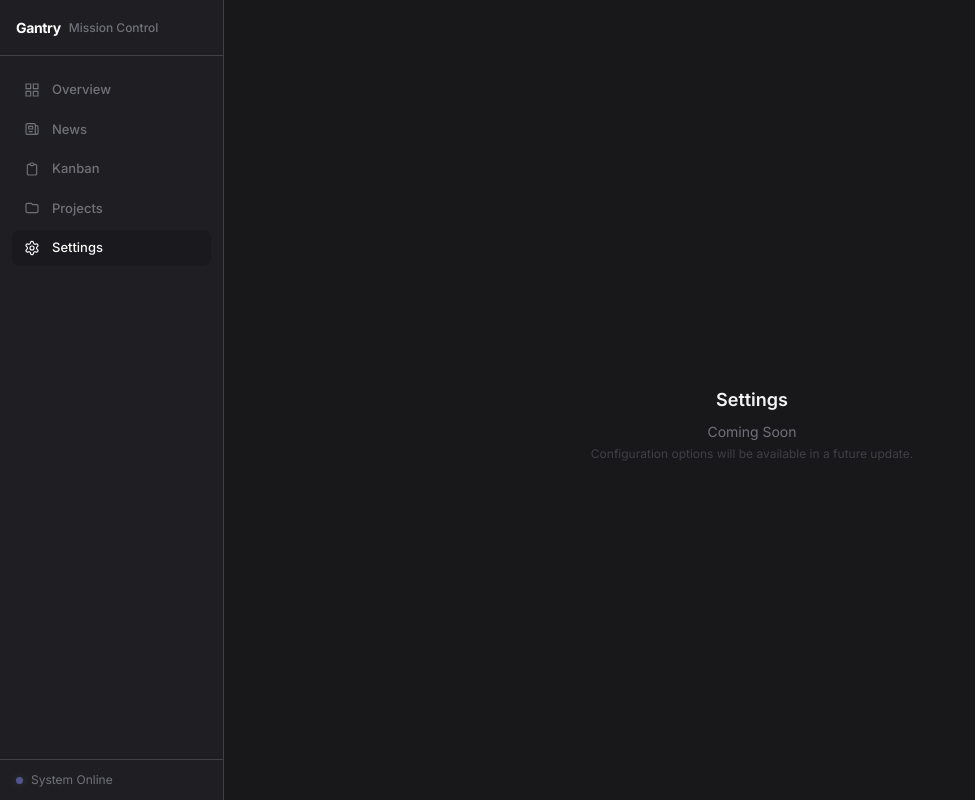
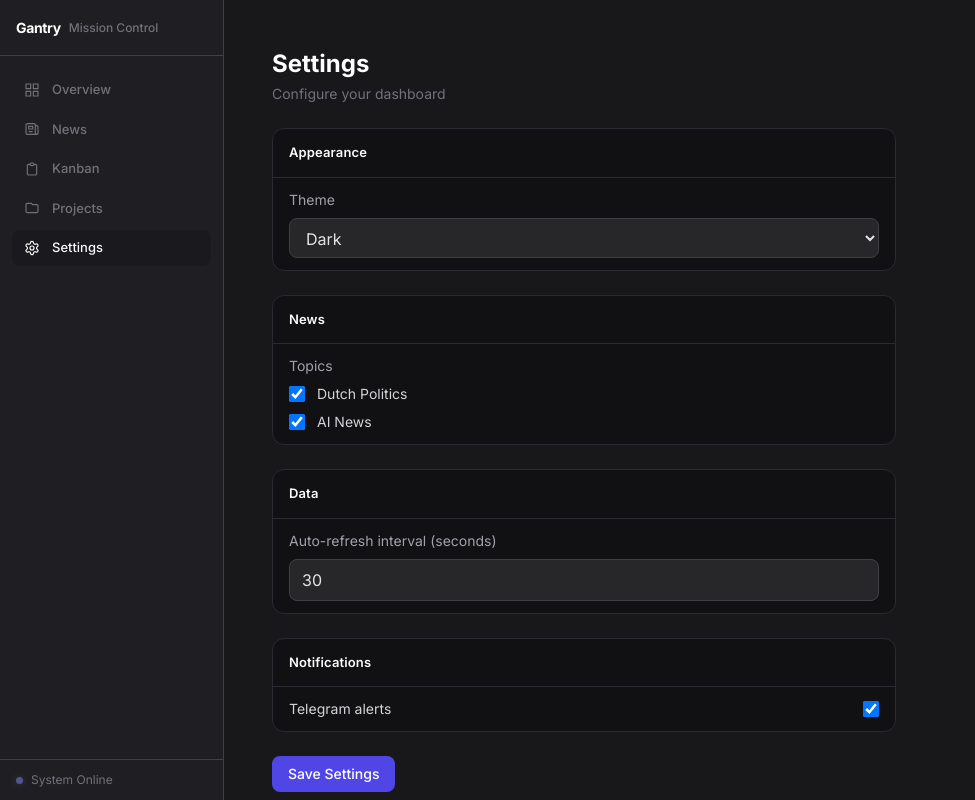
Before and after one commit to homegantry/homegantry, a SvelteKit app in the folder frontend/: page /settings in a window 1280 px wide. Shown: the whole page, without its empty margins (0-975 px from the left). Built offline with nearby package versions, Linux system fonts and the light colour scheme.

Commit message:
Add settings page with theme, news, refresh config

```diff
--- a/frontend/src/routes/settings/+page.svelte
+++ b/frontend/src/routes/settings/+page.svelte
@@ -1,7 +1,142 @@
-<div class="flex items-center justify-center h-screen">
-  <div class="text-center">
-    <h1 class="text-lg font-semibold text-zinc-100">Settings</h1>
-    <p class="mt-2 text-sm text-zinc-500">Coming Soon</p>
-    <p class="mt-1 text-xs text-zinc-700">Configuration options will be available in a future update.</p>
+<script>
+  import { onMount } from 'svelte';
+
+  let saving = $state(false);
+  let saved = $state(false);
+
+  let settings = $state({
+    theme: 'dark',
+    newsTopics: ['dutch-politics', 'ai-news'],
+    refreshInterval: 30,
+    telegramEnabled: true,
+  });
+
+  const themes = [
+    { value: 'dark', label: 'Dark' },
+    { value: 'light', label: 'Light' },
+    { value: 'auto', label: 'Auto' },
+  ];
+
+  const topics = [
+    { value: 'dutch-politics', label: 'Dutch Politics' },
+    { value: 'ai-news', label: 'AI News' },
+  ];
+
+  async function saveSettings() {
+    saving = true;
+    // In production, this would POST to an API
+    await new Promise(r => setTimeout(r, 500));
+    saving = false;
+    saved = true;
+    setTimeout(() => saved = false, 2000);
+  }
+
+  onMount(() => {
+    // Load settings from API if available
+  });
+</script>
+
+<div class="p-4 md:p-6 space-y-6 max-w-2xl">
+  <div>
+    <h1 class="text-xl md:text-2xl font-bold text-white">Settings</h1>
+    <p class="text-sm text-zinc-500 mt-1">Configure your dashboard</p>
+  </div>
+
+  <!-- Theme -->
+  <div class="card">
+    <div class="card-header">
+      <h2>Appearance</h2>
+    </div>
+    <div class="card-body space-y-4">
+      <div>
+        <label class="text-sm text-zinc-400 block mb-2">Theme</label>
+        <select bind:value={settings.theme} class="w-full bg-zinc-800 border border-zinc-700 rounded-lg px-3 py-2 text-zinc-200">
+          {#each themes as t}
+            <option value={t.value}>{t.label}</option>
+          {/each}
+        </select>
+      </div>
+    </div>
+  </div>
+
+  <!-- News -->
+  <div class="card">
+    <div class="card-header">
+      <h2>News</h2>
+    </div>
+    <div class="card-body space-y-4">
+      <div>
+        <label class="text-sm text-zinc-400 block mb-2">Topics</label>
+        <div class="space-y-2">
+          {#each topics as t}
+            <label class="flex items-center gap-3 cursor-pointer">
+              <input
+                type="checkbox"
+                checked={settings.newsTopics.includes(t.value)}
+                onchange={(e) => {
+                  if (e.target.checked) {
+                    settings.newsTopics = [...settings.newsTopics, t.value];
+                  } else {
+                    settings.newsTopics = settings.newsTopics.filter(x => x !== t.value);
+                  }
+                }}
+                class="w-4 h-4 rounded bg-zinc-800 border-zinc-700 text-indigo-500"
+              />
+              <span class="text-sm text-zinc-300">{t.label}</span>
+            </label>
+          {/each}
+        </div>
+      </div>
+    </div>
+  </div>
+
+  <!-- Refresh -->
+  <div class="card">
+    <div class="card-header">
+      <h2>Data</h2>
+    </div>
+    <div class="card-body space-y-4">
+      <div>
+        <label class="text-sm text-zinc-400 block mb-2">Auto-refresh interval (seconds)</label>
+        <input
+          type="number"
+          bind:value={settings.refreshInterval}
+          min="10"
+          max="300"
+          class="w-full bg-zinc-800 border border-zinc-700 rounded-lg px-3 py-2 text-zinc-200"
+        />
+      </div>
+    </div>
+  </div>
+
+  <!-- Notifications -->
+  <div class="card">
+    <div class="card-header">
+      <h2>Notifications</h2>
+    </div>
+    <div class="card-body space-y-4">
+      <label class="flex items-center justify-between cursor-pointer">
+        <span class="text-sm text-zinc-300">Telegram alerts</span>
+        <input
+          type="checkbox"
+          bind:checked={settings.telegramEnabled}
+          class="w-4 h-4 rounded bg-zinc-800 border-zinc-700 text-indigo-500"
+        />
+      </label>
+    </div>
+  </div>
+
+  <!-- Save -->
+  <div class="flex items-center gap-4">
+    <button
+      onclick={saveSettings}
+      disabled={saving}
+      class="px-4 py-2 bg-indigo-600 hover:bg-indigo-700 disabled:bg-indigo-800 text-white rounded-lg text-sm font-medium transition-colors"
+    >
+      {saving ? 'Saving...' : saved ? 'Saved!' : 'Save Settings'}
+    </button>
+    {#if saved}
+      <span class="text-sm text-green-400">Settings saved successfully</span>
+    {/if}
   </div>
 </div>
```
